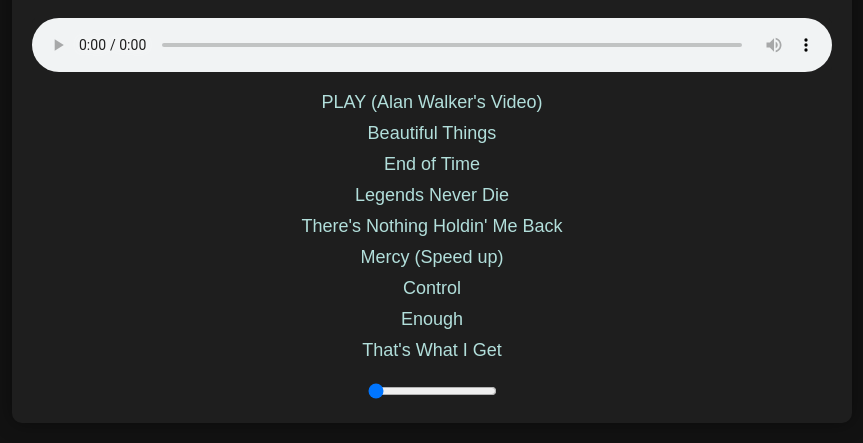
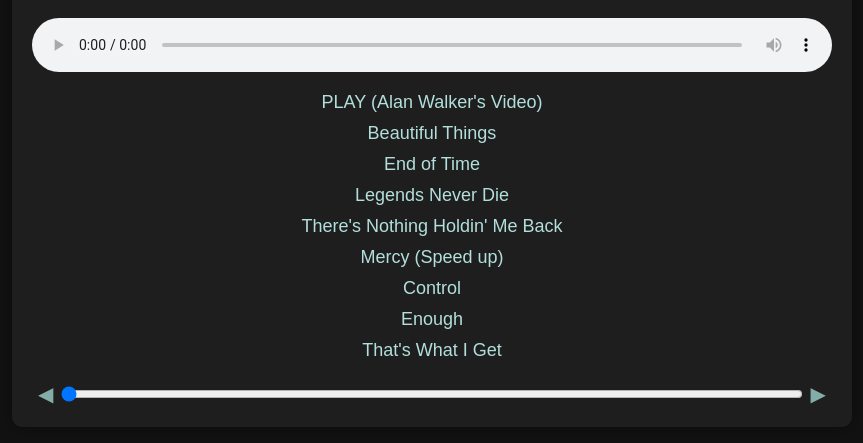
Before and after one commit to infmapi/SoundCloud.github.io, a plain HTML site: page index.html in a window 1280 px wide. Shown: the part 151-594 px from the top of the page, without its empty margins (208-1071 px from the left). Drawn offline with Linux system fonts and the light colour scheme.

Commit message:
Update index.html

```diff
--- a/index.html
+++ b/index.html
@@ -63,6 +63,23 @@
         #progressBar {
             width: 100%;
             margin-top: 10px;
+            display: flex;
+            align-items: center;
+            justify-content: center;
+        }
+        #seekSlider {
+            flex: 1;
+        }
+        .controlButton {
+            background-color: transparent;
+            border: none;
+            color: #82ada9; /* Lighter blue */
+            font-size: 20px;
+            cursor: pointer;
+            transition: color 0.3s;
+        }
+        .controlButton:hover {
+            color: #b2dfdb; /* Light blue */
         }
     </style>
 </head>
@@ -77,7 +94,9 @@
         </ul>
         <div id="nowPlaying"></div>
         <div id="progressBar">
+            <button class="controlButton" id="previousButton">&#9664;</button>
             <input type="range" id="seekSlider" value="0" step="1">
+            <button class="controlButton" id="nextButton">&#9654;</button>
         </div>
     </div>
 
@@ -87,6 +106,8 @@
             const playlist = document.getElementById("playlist");
             const nowPlaying = document.getElementById("nowPlaying");
             const seekSlider = document.getElementById("seekSlider");
+            const previousButton = document.getElementById("previousButton");
+            const nextButton = document.getElementById("nextButton");
             const musicFolder = "music/";
             const songs = [
                 { title: "PLAY (Alan Walker's Video)", filename: "Alan Walker, K-391, Tungevaag, Mangoo - PLAY (Alan Walker's Video).mp3" },
@@ -151,6 +172,18 @@
                 audioPlayer.currentTime = seekTime;
             });
 
+            // Play previous song
+            previousButton.addEventListener("click", function() {
+                currentSongIndex = (currentSongIndex - 1 + songs.length) % songs.length;
+                playSong(currentSongIndex);
+            });
+
+            // Play next song
+            nextButton.addEventListener("click", function() {
+                currentSongIndex = (currentSongIndex + 1) % songs.length;
+                playSong(currentSongIndex);
+            });
+
             // Populate the playlist when the page loads
             populatePlaylist();
         });
```
